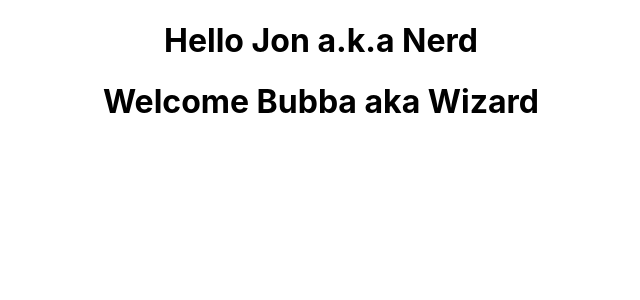
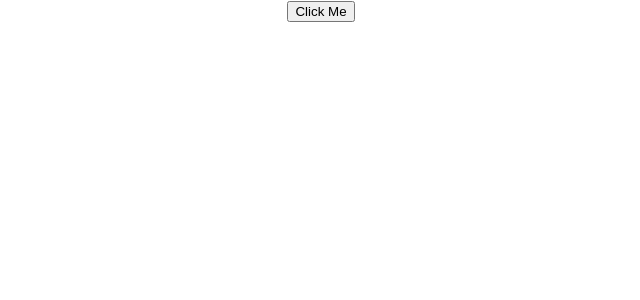
Before and after one commit to BubbaTLC/React-Tutorial, a React (Create React App) app: page / in a window 1280 px wide. Shown: the top 300 px of the page, without its empty margins (319-959 px from the left). Built offline with nearby package versions, Linux system fonts and the light colour scheme.

Commit message:
Completed video 13 Event Handling. --BC

```diff
--- a/src/App.js
+++ b/src/App.js
@@ -1,14 +1,18 @@
 // import logo from "./logo.svg";
 import "./App.css";
+import ClassClick from "./components/ClassClick";
+// import FunctionClick from "./components/FunctionClick";
 // import Counter from "./components/Counter";
-import Greet from "./components/Greet";
-import Welcome from "./components/Welcome";
+// import Greet from "./components/Greet";
+// import Welcome from "./components/Welcome";
 // import Hello from "./components/Hello";
 // import Message from "./components/Message"
 
 function App() {
     return (
         <div className="App">
+            {/* <FunctionClick></FunctionClick> */}
+            <ClassClick></ClassClick>
             {/* <Counter></Counter> */}
             {/* <Message></Message> */}
             {/* <Greet name="Bubba" heroName="Wizard">
@@ -17,9 +21,9 @@
             {/* <Greet name="Aaron" heroName="Cool"> */}
             {/* <button>Action</button> */}
             {/* </Greet> */}
-            <Greet name="Jon" heroName="Nerd"></Greet>
+            {/* <Greet name="Jon" heroName="Nerd"></Greet> */}
 
-            <Welcome name="Bubba" heroName="Wizard"></Welcome>
+            {/* <Welcome name="Bubba" heroName="Wizard"></Welcome> */}
             {/* <Welcome name="Aaron" heroName="Cool"></Welcome> */}
             {/* <Welcome name="Jon" heroName="Nerd"></Welcome> */}
 
--- /dev/null
+++ b/src/components/ClassClick.js
@@ -0,0 +1,17 @@
+import React, { Component } from "react";
+
+class ClassClick extends Component {
+    clickHandler() {
+        console.log("Clicked The Button");
+    }
+
+    render() {
+        return (
+            <div>
+                <button onClick={this.clickHandler}>Click Me</button>
+            </div>
+        );
+    }
+}
+
+export default ClassClick;
--- /dev/null
+++ b/src/components/FunctionClick.js
@@ -0,0 +1,14 @@
+import React from "react";
+
+function FunctionClick() {
+    function clickHandler() {
+        console.log("Button Clicked");
+    }
+    return (
+        <div>
+            <button onClick={clickHandler}>Click</button>
+        </div>
+    );
+}
+
+export default FunctionClick;
```
